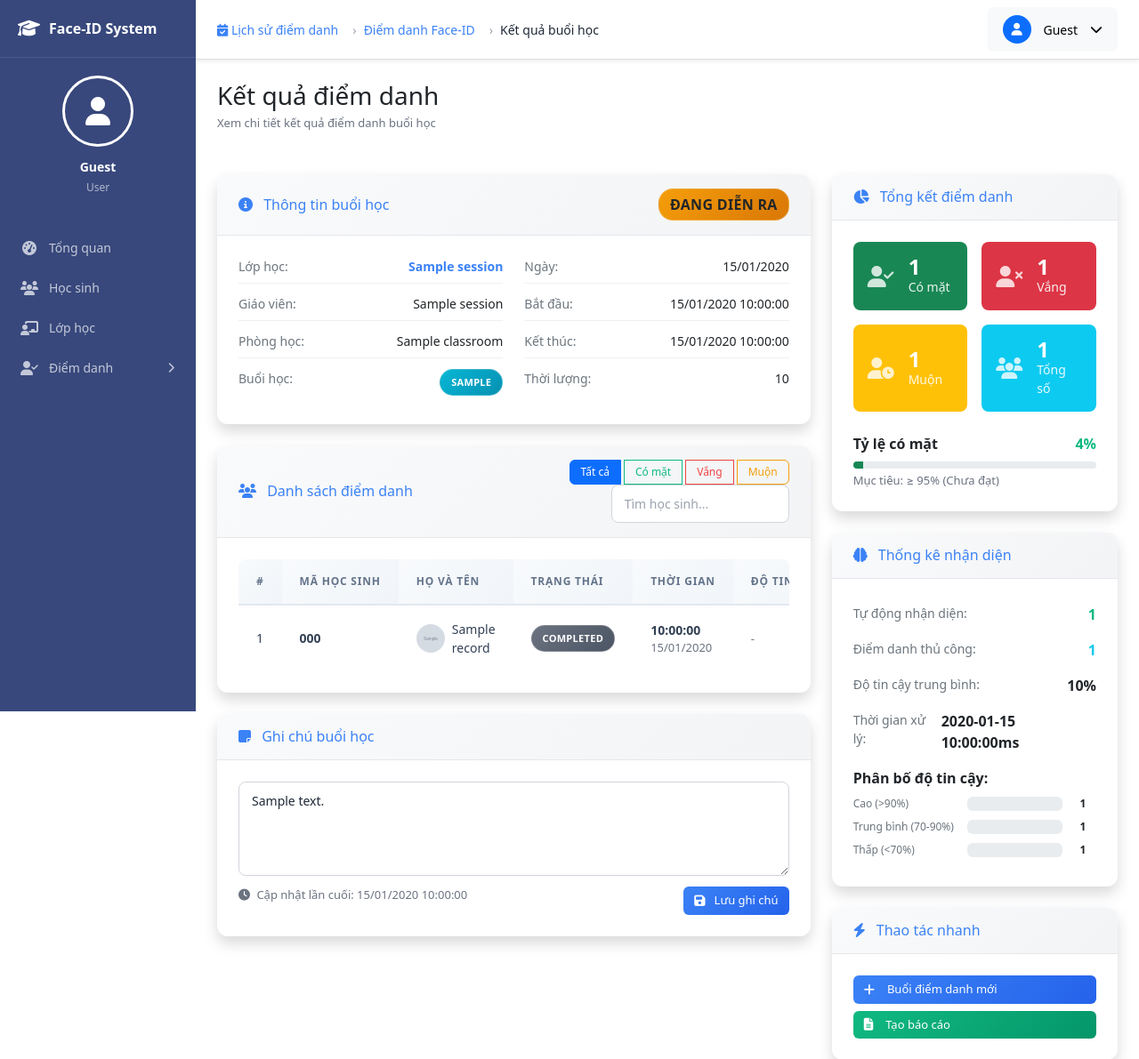
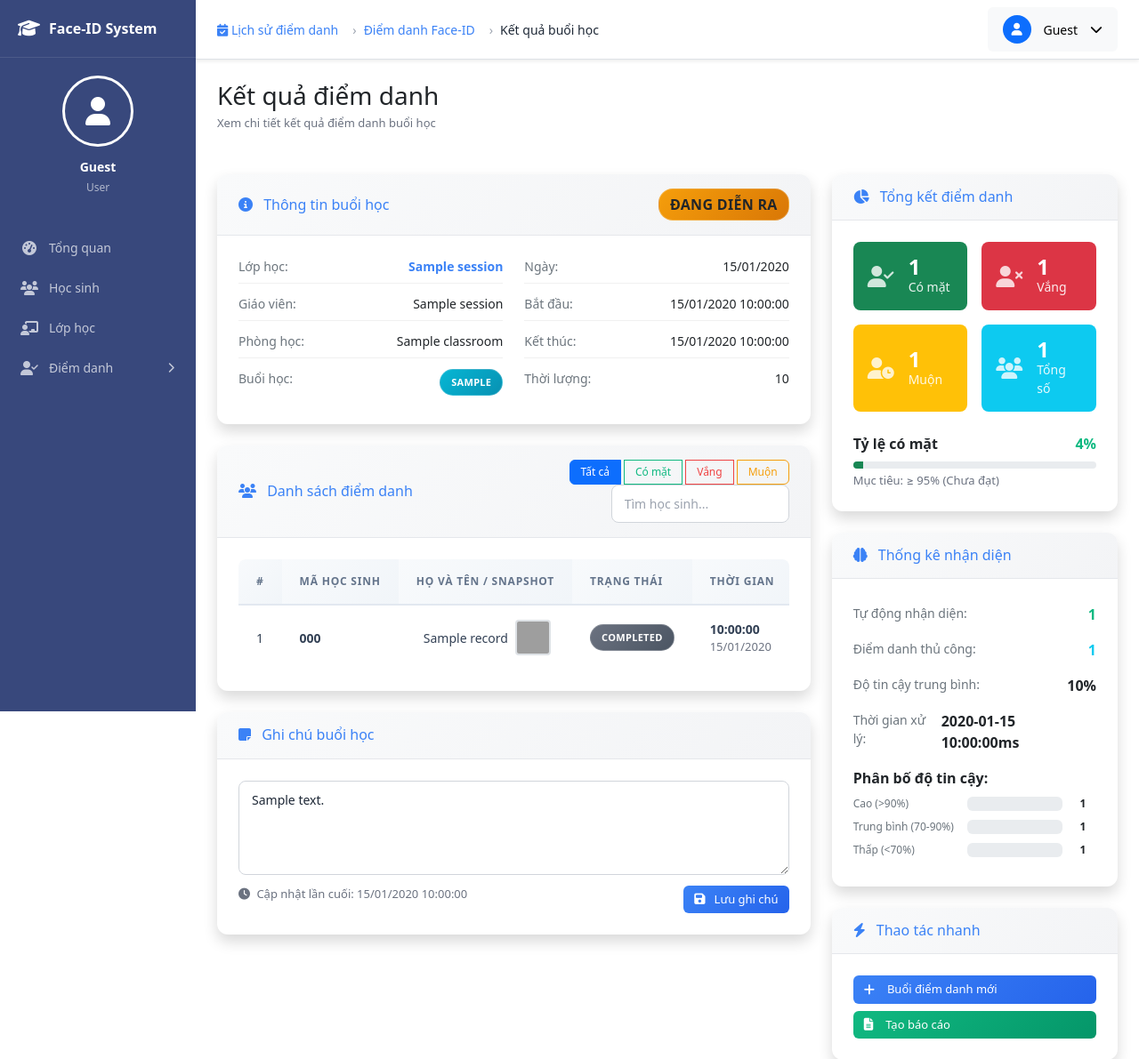
Before and after one commit to huyng1801/diem_danh, a Flask app: template app/templates/attendance/view_result.html in a window 1280 px wide. Shown: the top 1191 px of the page at 89% size. Run offline with Flask 3, Linux system fonts and the light colour scheme; the template is opened without the code that fills it: most values are stand-ins (such as "Sample title", 1, 10 or a date in 2020); grey boxes marked "Sample" are stand-in pictures; some libraries are stand-ins or nearby versions; grey boxes are pictures that could not be loaded.

Commit message:
update snap shot

```diff
--- a/app/templates/attendance/view_result.html
+++ b/app/templates/attendance/view_result.html
@@ -156,11 +156,11 @@
                             <tr>
                                 <th width="5%">#</th>
                                 <th width="15%">Mã học sinh</th>
-                                <th width="25%">Họ và tên</th>
+                                <th width="35%">Họ và tên / Snapshot</th>
                                 <th width="15%">Trạng thái</th>
-                                <th width="20%">Thời gian</th>
+                                <th width="15%">Thời gian</th>
                                 <th width="10%">Độ tin cậy</th>
-                                <th width="10%">Thao tác</th>
+                                <th width="5%">Thao tác</th>
                             </tr>
                         </thead>
                         <tbody id="attendance-tbody">
@@ -171,10 +171,18 @@
                                     <span class="fw-bold">{{ record.student_code }}</span>
                                 </td>
                                 <td>
-                                    <div class="d-flex align-items-center">
-                                        <img src="{{ record.student_avatar or '/static/images/default-avatar.png' }}"
-                                             alt="Avatar" class="rounded-circle me-2" width="32" height="32">
-                                        <span>{{ record.student_name }}</span>
+                                    <div class="d-flex align-items-center gap-2">
+                                        <div>
+                                            <span class="ms-2">{{ record.student_name }}</span>
+                                        </div>
+                                        {% if record.snapshot_url %}
+                                        <div>
+                                            <img src="/uploads/{{ record.snapshot_url }}"
+                                                 alt="Snapshot" class="snapshot-preview"
+                                                 onclick="viewSnapshot('{{ record.id }}', '/uploads/{{ record.snapshot_url }}')"
+                                                 title="Nhấp để xem ảnh chụp lớn">
+                                        </div>
+                                        {% endif %}
                                     </div>
                                 </td>
                                 <td>
@@ -212,13 +220,6 @@
                                 </td>
                                 <td>
                                     <div class="btn-group" role="group">
-                                        {% if record.snapshot_url %}
-                                        <button type="button" class="btn btn-sm btn-outline-info"
-                                                onclick="viewSnapshot('{{ record.id }}', '{{ record.snapshot_url }}')"
-                                                title="Xem ảnh chụp">
-                                            <i class="fas fa-image"></i>
-                                        </button>
-                                        {% endif %}
                                         <button type="button" class="btn btn-sm btn-outline-primary"
                                                 onclick="editRecord('{{ record.id }}')" title="Chỉnh sửa">
                                             <i class="fas fa-edit"></i>
@@ -605,6 +606,40 @@
     .session-info {
         font-size: 0.875rem;
     }
+
+    /* Snapshot styling */
+    .snapshot-btn {
+        position: relative;
+        overflow: hidden;
+    }
+
+    .snapshot-btn:hover::after {
+        content: '';
+        position: absolute;
+        top: 0;
+        left: 0;
+        right: 0;
+        bottom: 0;
+        background-color: rgba(0, 123, 255, 0.1);
+        border-radius: 3px;
+    }
+
+    .snapshot-preview {
+        display: inline-block;
+        width: 40px;
+        height: 40px;
+        border-radius: 4px;
+        object-fit: cover;
+        border: 2px solid #dee2e6;
+        cursor: pointer;
+        transition: all 0.2s ease;
+    }
+
+    .snapshot-preview:hover {
+        border-color: #0d6efd;
+        box-shadow: 0 0 8px rgba(13, 110, 253, 0.3);
+        transform: scale(1.05);
+    }
 </style>
 {% endblock %}
 
```
Also changed, not shown: app/routes/attendance.py (+44 -2 lines), app/templates/attendance/camera.html (+31 -7 lines).
